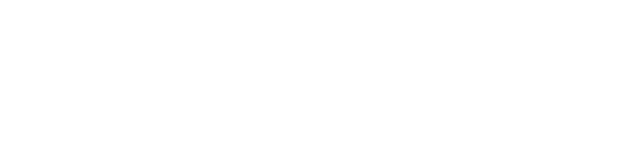
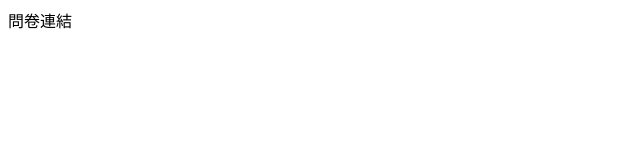
Before and after one commit to Moriarty002/github-page, a plain HTML site: page index.html in a window 1280 px wide. Shown: the whole page, without its empty margins (0-640 px from the left). Drawn offline with Linux system fonts and the light colour scheme.

Commit message:
Update index.html

```diff
--- a/index.html
+++ b/index.html
@@ -6,5 +6,7 @@
 </head>
 <body>
 
+ <a herf="https://www.w3schools.com">問卷連結</a>
+
 </body>
 </html>
```
